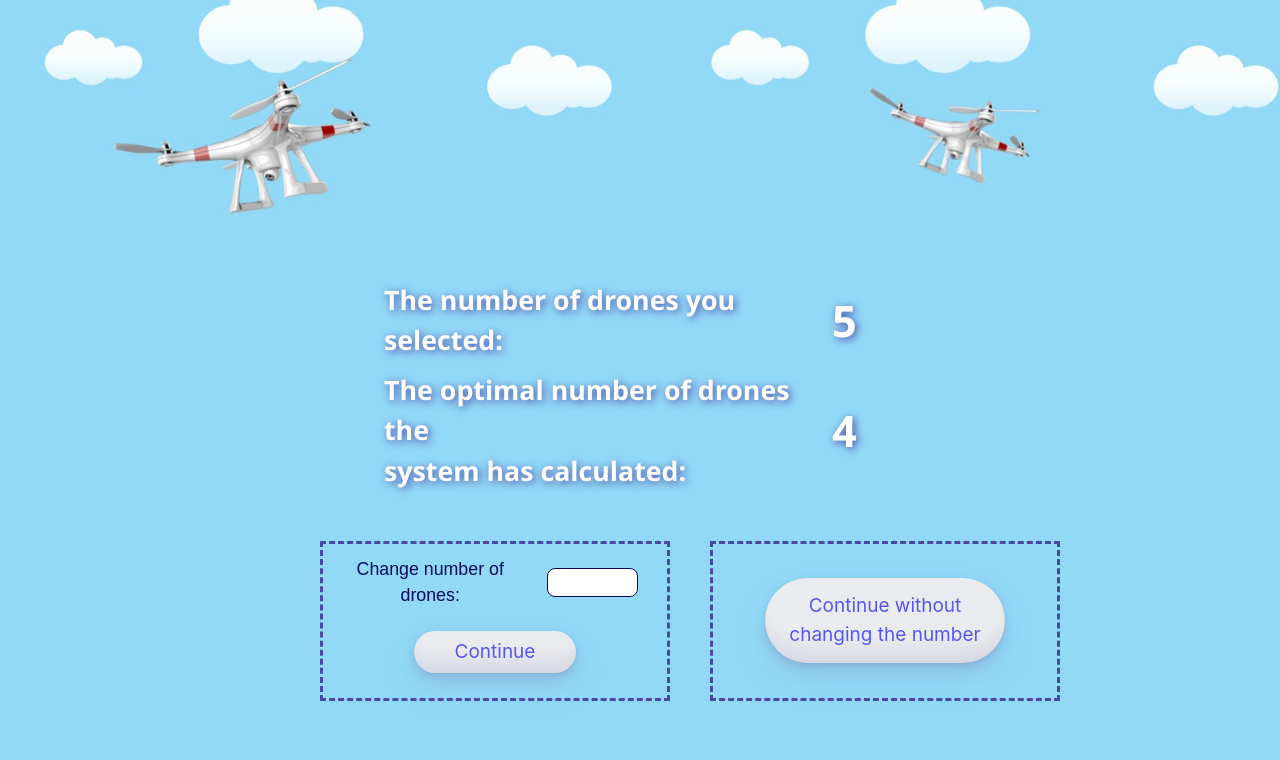
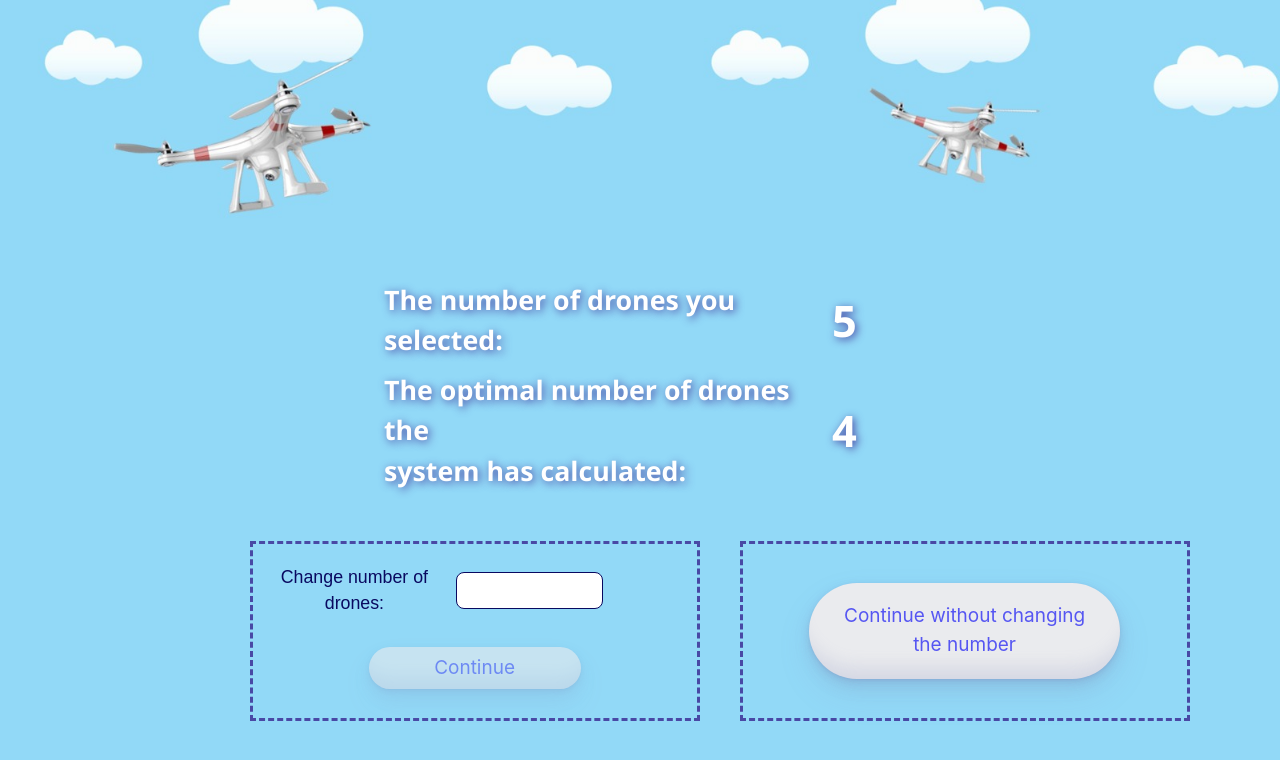
Before and after one commit to MoranLevi/Multi-Drone-Path-Planning-React-Project, a React (Create React App) app: page /#/compareNumberOfDrones in a window 1280 px wide. Shown: the top 760 px of the page. Built offline with nearby package versions, Linux system fonts and the light colour scheme.

Commit message:
create validation to change number of drones page

```diff
--- a/src/components/CompareNumberOfDrones/CompareNumberOfDrones.css
+++ b/src/components/CompareNumberOfDrones/CompareNumberOfDrones.css
@@ -56,12 +56,12 @@
     align-items: center;
     gap: 40px;
     padding-top: 50px;
-    padding-left: 25vw;
+    padding-left: 19.5vw;
 }
 
 #CompareNumberOfDrones .continue-buttons-container .box-continue-with-change-number-of-drones {
-    width: 350px;
-    height: 160px;
+    width: 450px;
+    height: 180px;
     border: 3px dashed rgb(73, 73, 165);
     display: grid;
     grid-template-rows: 0.8fr 0.2fr;
@@ -73,9 +73,10 @@
     width: 100%;
     height: 100%;
     display: grid;
-    grid-template-columns: 0.6fr 0.4fr;
+    grid-template-columns: 0.5fr 0.4fr 0.2fr;
+    gap: 10px;
+    justify-items: left;
     align-items: center;
-    justify-items: center;
 }
 
 #CompareNumberOfDrones .continue-buttons-container .box-continue-with-change-number-of-drones .change-number-of-drones .change-text {
@@ -84,15 +85,15 @@
 }
 
 #CompareNumberOfDrones .continue-buttons-container .box-continue-with-change-number-of-drones .change-number-of-drones .change-number-of-drones-input {
-    width: 70%;
+    width: 100%;
     height: 50%;
     border: 1px solid rgb(9, 9, 96);
     border-radius: 8px;
 }
 
 #CompareNumberOfDrones .continue-buttons-container .box-continue-without-change-number-of-drones {
-    width: 350px;
-    height: 160px;
+    width: 450px;
+    height: 180px;
     border: 3px dashed rgb(73, 73, 165);
     display: flex;
     justify-content: center;
@@ -127,6 +128,11 @@
     transform: scale(1.05);
 }
 
+#CompareNumberOfDrones .continue-buttons-container .box-continue-with-change-number-of-drones .continue-button:disabled {
+    opacity: 0.6;
+    cursor: no-drop;
+}
+
 #CompareNumberOfDrones .continue-buttons-container .box-continue-with-change-number-of-drones .continue-button {
     width: 50%;
     height: 100%;
--- a/src/components/CompareNumberOfDrones/CompareNumberOfDrones.tsx
+++ b/src/components/CompareNumberOfDrones/CompareNumberOfDrones.tsx
@@ -13,15 +13,49 @@ const CompareNumberOfDrones: FC = () => {
 
     const { numberOfDrones } = useAppSelector(state => state.ui.layout);
 
-    const [localNumberOfDrones, setLocalNumberOfDrones] = useState('');
+    const [localNumberOfDrones, setLocalNumberOfDrones] = useState<string>('');
+    const [numberOfDronesError, setNumberOfDronesError] = useState<string | undefined>(undefined);
 
     const handleClickContinueWithChangeButton = () => {
+        if(numberOfDronesError !== undefined) {
+            return;
+        }
         dispatch(UIActions.updateNumberOfDrones(Number(localNumberOfDrones)))
         navigate('/results');
     };
 
     const handleClickContinueWithoutChangeButton = () => {
         navigate('/results');
+    };
+
+    const disableContinueWithChangeButton = (): boolean => {
+        if(localNumberOfDrones === '' || numberOfDronesError !== undefined) {
+            return true;
+        }
+        return false;
+    };
+
+    const onChangeNumberOfDrones = (event: React.ChangeEvent<HTMLInputElement>): void => {
+        setLocalNumberOfDrones(event.target.value);
+
+        const numberOfDrones = Number(event.target.value);
+        if(numberOfDrones === 0) {
+            setNumberOfDronesError('Required');
+            return;
+        }
+        if(Number.isNaN(numberOfDrones)) {
+            setNumberOfDronesError('Must be a number');
+            return;
+        }
+        if(numberOfDrones < 0 ) {
+            setNumberOfDronesError('Must be a positive number');
+            return;
+        }
+        if(Number.isInteger(numberOfDrones) === false) {
+            setNumberOfDronesError('Must be an integer number');
+            return;
+        }
+        setNumberOfDronesError(undefined);
     };
 
     return (
@@ -42,10 +76,11 @@ const CompareNumberOfDrones: FC = () => {
                 <div className='box-continue-with-change-number-of-drones'>
                     <div className='change-number-of-drones'>
                         <label className='change-text'>Change number of drones:</label>
-                        <input type="text" className='change-number-of-drones-input' value={localNumberOfDrones} onChange={event => setLocalNumberOfDrones(event.target.value)}></input>
+                        <input type="text" className='change-number-of-drones-input' value={localNumberOfDrones} onChange={onChangeNumberOfDrones}></input>
+                        <span className='error-msg'>{numberOfDronesError}</span>
                     </div>
                     <div>
-                        <button className='continue-button' onClick={handleClickContinueWithChangeButton}>Continue</button>
+                        <button className='continue-button' onClick={handleClickContinueWithChangeButton} disabled={disableContinueWithChangeButton()}>Continue</button>
                     </div>
                 </div>
                 <div className='box-continue-without-change-number-of-drones'>
--- a/src/components/InsertData/InsertData.css
+++ b/src/components/InsertData/InsertData.css
@@ -15,10 +15,6 @@
     font-weight: bold;
     color: red;
     padding-top: 10px;
-}
-
-#InsertData .error-msg {
-    color: red;
 }
 
 #InsertData .upload-target-locations-container {
@@ -172,8 +168,6 @@
 }
 
 #InsertData .continue-button-container .continue-button:disabled {
-    /* background:  #fff;
-    color: #ccc; */
     opacity: 0.6;
     cursor: no-drop;
 }
--- a/src/index.css
+++ b/src/index.css
@@ -74,3 +74,7 @@ select {
         scroll-behavior: auto !important;
     }
 }
+
+.error-msg {
+    color: red;
+}
```
